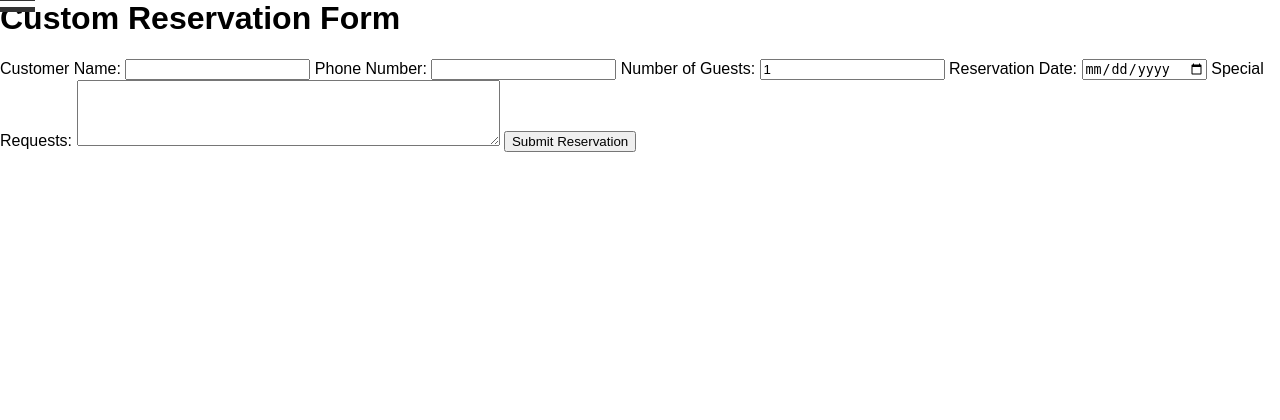
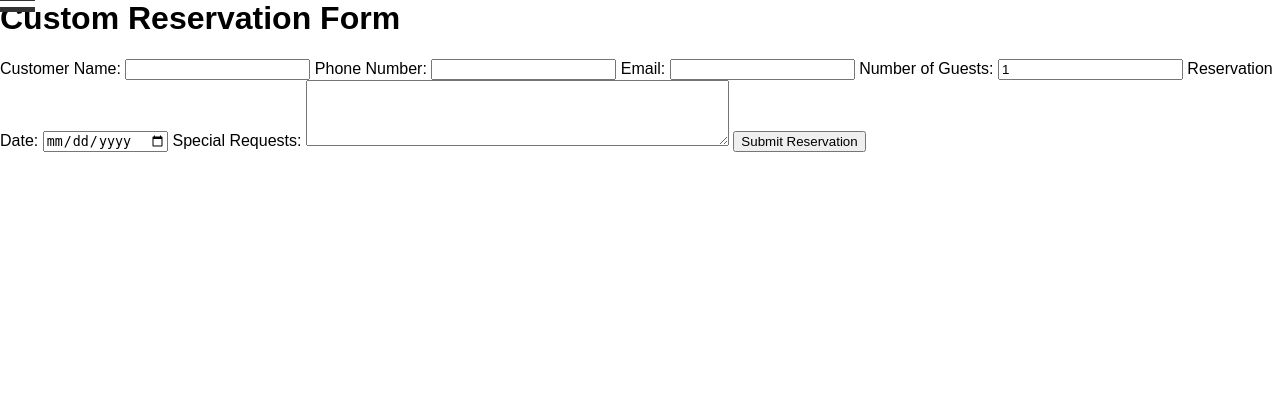
Before and after one commit to briankihia/restaurant, a Django app: page /reservation_form/ in a window 1280 px wide. Shown: the part 120-540 px from the top of the page. Run offline with Django 3.2, Linux system fonts and the light colour scheme.

Commit message:
added to model reservation

```diff
--- a/details/models.py
+++ b/details/models.py
@@ -60,7 +60,8 @@ class DailyDuty(models.Model):
 
 class Reservation(models.Model):
         customer_name = models.CharField(max_length=100)
-#     #         # email = models.CharField(max_length=200, null=True, unique=True)  # Uncomment this line
+        email = models.EmailField(default='example@example.com')
+        # email = models.CharField(max_length=200, null=True, unique=True)  # Uncomment this line
         phone_number = models.CharField(max_length=15, default='')  # Default is an empty string
         max_guests = 10  # Change this to your desired maximum number of guests
         number_of_guests = models.PositiveIntegerField(validators=[MaxValueValidator(max_guests)], default='1')
--- a/details/views.py
+++ b/details/views.py
@@ -66,13 +66,13 @@ def timetable(request):
 def reservation_form(request):
     if request.method == 'POST':
         customer_name = request.POST.get('customer_name')
-#     #     email = request.POST.get('email')
+        email = request.POST.get('email')
         phone_number = request.POST.get('phone_number')
         number_of_guests = request.POST.get('number_of_guests')
         special_request = request.POST.get('special_request')
         reservation_date = request.POST.get('reservation_date')
 #     # # now we save the data to the database
-        reservation = Reservation(customer_name=customer_name, reservation_date=reservation_date, phone_number=phone_number, number_of_guests=number_of_guests, special_request=special_request)
+        reservation = Reservation(customer_name=customer_name, reservation_date=reservation_date, phone_number=phone_number, number_of_guests=number_of_guests, special_request=special_request, email=email)
         reservation.save()
 
 #         return redirect('reservation_success')
--- a/templates/tableReservation.html
+++ b/templates/tableReservation.html
@@ -11,6 +11,9 @@
 
             <label for="phone_number">Phone Number:</label>
             <input type="text" name="phone_number" required>
+
+            <label for="email">Email:</label>
+            <input type="email" name="email" required>
 
             <label for="number_of_guests">Number of Guests:</label>
             <input type="number" name="number_of_guests" min="1" value="1" required>
```
Also changed, not shown: details/migrations/0024_reservation_email.py (added).
